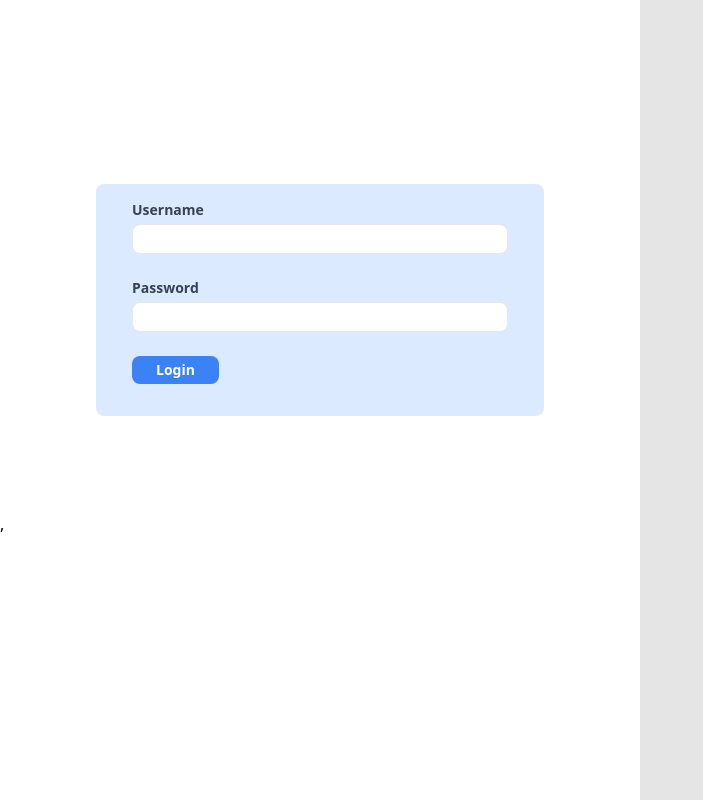
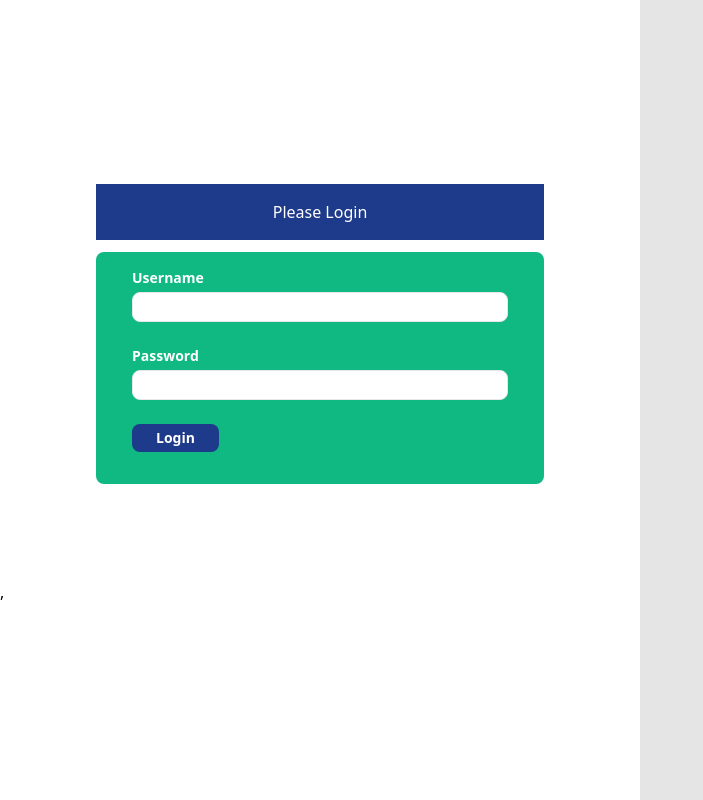
Before and after one commit to mutebinuhu/myapp, a React (Create React App) app: page / in a window 1280 px wide. Shown: the whole page, without its empty margins (0-703 px from the left). Built offline with nearby package versions, Linux system fonts and the light colour scheme.

Commit message:
few changes

```diff
--- a/src/Home.js
+++ b/src/Home.js
@@ -9,7 +9,7 @@ const Home = () =>{
                             Open Enterprise
                         </div>
                         <ul className="flex  font-medium">
-                            <div className="hidden">
+                            <div className="hidden sm:display">
                                 <svg viewBox="0 0 100 80" width="40" height="40">
                                 <rect width="100" height="20"></rect>
                                 <rect y="30" width="100" height="20"></rect>
@@ -24,16 +24,16 @@ const Home = () =>{
                     </nav>
                 </div>
                 <div className="py-8 px-8 md:flex md:justify-between w-full text-gray-800">
-                    <div className="md:w-2/5 font-inter mt-6 text-center md:text-left">
+                    <div className="md:w-2/5 font-inter mt-4 text-center md:text-left">
                         <h1 className="text-5xl font-bold ">A new model for open collaboration</h1>
-                        <p className="text-lg mt-2">Run an organization where members get rewarded for their contributions with fractional ownership.
+                        <p className="text-lg mt-4">Run an organization where members get rewarded for their contributions with fractional ownership.
                         </p>
-                      <div className="mt-6">
+                      <div className="mt-10">
                       <a href="#" className="bg-green-600 hover:bg-green-500  rounded-lg  text-white py-3 px-3">Request Early Access</a>
                       </div>
                     </div>
-                    <div className="md:w-3/5 mt-10 md:mt-0 bg-hero-pattern bg-contain bg-no-repeat bg-center">
-                        <div>
+                    <div className="relative md:w-3/5 mt-79 md:mt-0 bg-hero-pattern bg-contain bg-no-repeat bg-bottom">
+                        <div className="">
                             <img src={Illustration} alt="landing page" />
                         </div>
                     </div>
--- a/src/Login.js
+++ b/src/Login.js
@@ -23,12 +23,12 @@ import { login } from './actions';
     const[hideChagePasswordform, sethideChagePasswordform] = useState(false)
     const[hideform, sethideform] = useState(false)
     const[hidePassword, setHidePassword] = useState(false)
-
+    const[loggedIn, setLogged] = useState('')
 
     const handleSubmit = (e) =>{
       e.preventDefault();
       const userData = {name, password}
-      if(userData.name == userName && userData.password == userPassword){
+      if(userData.name === userName && userData.password === userPassword){
         setSuccess(true)
         setTimeout(()=>{
           setSuccess(false)
@@ -38,6 +38,8 @@ import { login } from './actions';
             }
 
         }, 2000)
+        setLogged(true)
+
 
       }else{
        setErrors(true)
@@ -65,39 +67,40 @@ import { login } from './actions';
     <div className=" w-full md:w-1/2 md:px-24 md:py-24 relative h-full mt-20">
         <div className="mb-2">
 
-        {hideChagePasswordform &&    <form className="bg-blue-100 rounded-lg px-3 pt-4 pb-8 m-5 md:m-0" onSubmit={changePassword}>
-        {hidePassword && <div className="bg-green-500 mb-4 text-white italic py-2 px-2  mt-1"><span className="font-bold">{pd.password}</span> is the new password</div>}
+        {hideChagePasswordform &&    <form style={{backgroundColor:"#10B981"}} className="bg-blue-100 rounded-lg px-3 pt-4 pb-8 m-5 md:m-0" onSubmit={changePassword}>
+        {hidePassword && <div className="bg-green-900 mb-4 text-white italic py-2 px-2  mt-1"><span className="font-bold">{pd.password}</span> is the new password</div>}
                <div className="mb-6 md:ml-6 md:mr-6">
-               <label className="block text-gray-700 text-sm font-semibold mb-1" for="password" value={newPassword} onChange={(e)=>e.target.value}>
+               <label className="block text-white text-center text-sm font-semibold mb-1" for="password" value={newPassword} onChange={(e)=>e.target.value}>
                    Change Password
                </label>
-               <input className="appearance-none border  rounded-lg w-full py-1 px-3 text-gray-700 leading-tight focus:outline-none focus:shadow-outline" id="password" type="password" value={newPassword} onChange={(e)=>setNewPassword(e.target.value)} />
+               <input required className="appearance-none border  rounded-lg w-full py-1 px-3 text-gray-700 leading-tight focus:outline-none focus:shadow-outline" id="password" type="password" value={newPassword} onChange={(e)=>setNewPassword(e.target.value)} />
                </div>
                <div className="mb-2 md:ml-6 md:mr-6">
-               <button onClick={()=>dispatch(login(newPassword))} className="bg-blue-500 hover:bg-blue-700 text-white font-semibold py-1 px-6 rounded-lg focus:outline-none focus:shadow-outline text-sm" type="submit">
+               <button onClick={()=>dispatch(login(newPassword))} className="bg-blue-900 hover:bg-blue-700 text-white font-semibold py-1 px-6 rounded-lg focus:outline-none focus:shadow-outline text-sm" type="submit">
                    submit
                </button>
                </div>
       </form>}
         </div>
-          <form className="bg-blue-100 rounded-lg px-3 pt-4 pb-8 m-5 md:m-0" onSubmit={handleSubmit}>
+        <h3 className="text-center py-4 mb-3 text-white bg-blue-900">{loggedIn ? 'Logged In' : 'Please Login'}</h3>
+          <form className=" rounded-lg px-3 pt-4 pb-8 m-5 md:m-0" onSubmit={handleSubmit} style={{backgroundColor:"#10B981"}}>
 
-          {success && <div className="bg-green-500 mb-4 text-white italic py-2 px-2  mt-1">Success</div>}
+          {success && <div className="bg-green-900 mb-4 text-white italic py-2 px-2  mt-1">Success</div>}
           {errors && <div className="bg-red-500 mb-4 text-white italic py-2 px-2  mt-1">Wrong Credentials</div>}
                  <div className="mb-6 md:ml-6 md:mr-6">
-                 <label className="block text-gray-700 text-sm mb-1 font-semibold" for="email address">
+                 <label className="block text-white text-sm mb-1 font-semibold" for="email address">
                    Username
                  </label>
                  <input className="border rounded-lg w-full py-1 text-gray-700 leading-tight focus:outline-none focus:shadow-outline" id="" type="text" value={name} onChange={(e)=>setName(e.target.value)} />
                  </div>
                  <div className="mb-6 md:ml-6 md:mr-6">
-                 <label className="block text-gray-700 text-sm font-semibold mb-1" for="password">
+                 <label className="block text-white text-sm font-semibold mb-1" for="password">
                      Password
                  </label>
                  <input className="appearance-none border  rounded-lg w-full py-1 px-3 text-gray-700 leading-tight focus:outline-none focus:shadow-outline" id="password" type="password" value={password} onChange={(e)=>setPassword(e.target.value)} />
                  </div>
                  <div className="flex items-center justify-between  md:ml-6 md:mr-6 mt-0" >
-                 <button className="bg-blue-500 hover:bg-blue-700 text-white font-semibold py-1 px-6 rounded-lg focus:outline-none focus:shadow-outline text-sm" type="submit">
+                 <button className="bg-blue-900 hover:bg-blue-700 text-white font-semibold py-1 px-6 rounded-lg focus:outline-none focus:shadow-outline text-sm" type="submit">
                      Login
                  </button>
 
```
